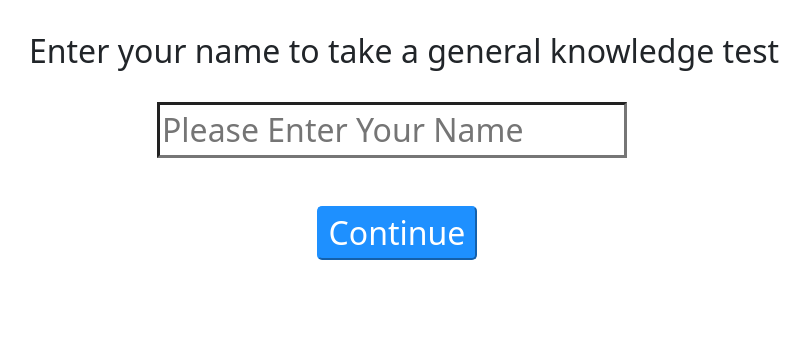
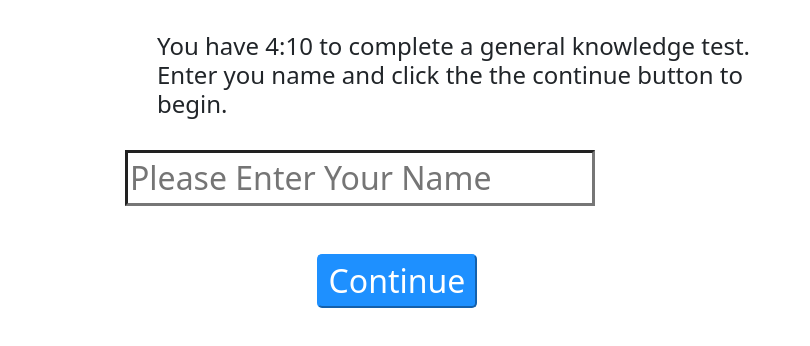
Before and after one commit to Prim3timer/test, a React (Create React App) app: page / in a window 1280 px wide. Shown: the top 346 px of the page, without its empty margins (3-813 px from the left). Built offline with nearby package versions, Linux system fonts and the light colour scheme.

Commit message:
working on the welcome page css

```diff
--- a/src/App.js
+++ b/src/App.js
@@ -206,7 +206,8 @@ const getResult = async ()=> {
     verifyName={verifyName}
     candidate={candidate}
     setCandidate={setCandidate}
-    error={error}/> : ''
+    error={error}
+    quiz={quiz}/> : ''
 
     const hasStarted = started ? <TestPage
     next={next}
--- a/src/nameComponent.js
+++ b/src/nameComponent.js
@@ -1,13 +1,18 @@
 const NameComponent = ({verifyName,
 candidate,
 setCandidate,
+quiz,
 error})=> {
+    let time = quiz.length * 10
     return (
         <section>
-            <h2
-            style={{margin: '0 0 0 2rem'}}>Enter your name to take a general knowledge test</h2>
+
+            <h4
+            style={{margin: '0 0 0 10rem',
+            width: '40rem'}}>You have {Math.floor(time/60)}:{time % 60} to complete a
+            general knowledge test. Enter you name and click the the continue button to begin.</h4>
         <input
-        style={{fontSize: '2rem', margin: '2rem  0 0 10rem',
+        style={{fontSize: '2rem', margin: '2rem  0 0 8rem',
     borderWidth: '3px'}}
         type='text'
         value={candidate}
```
